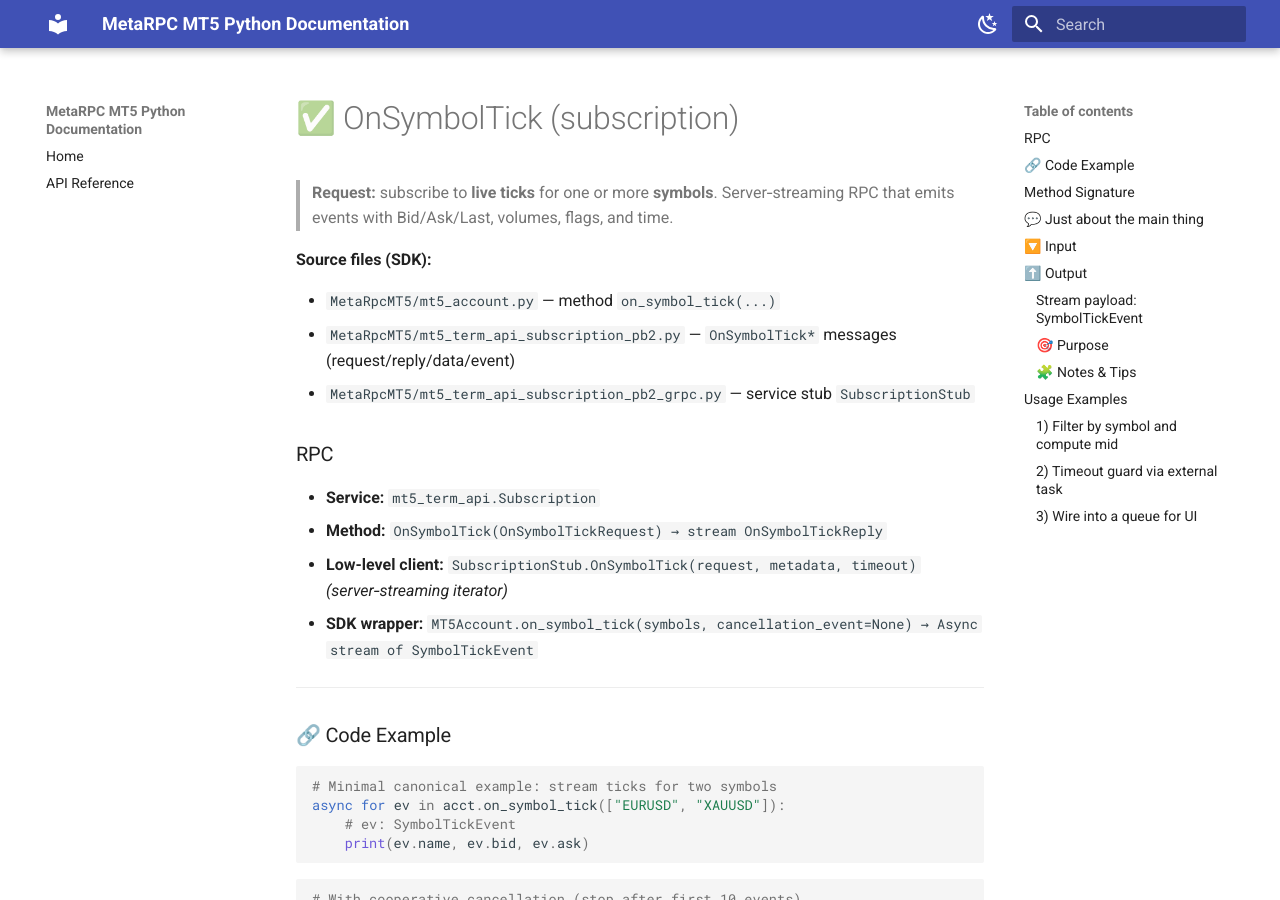
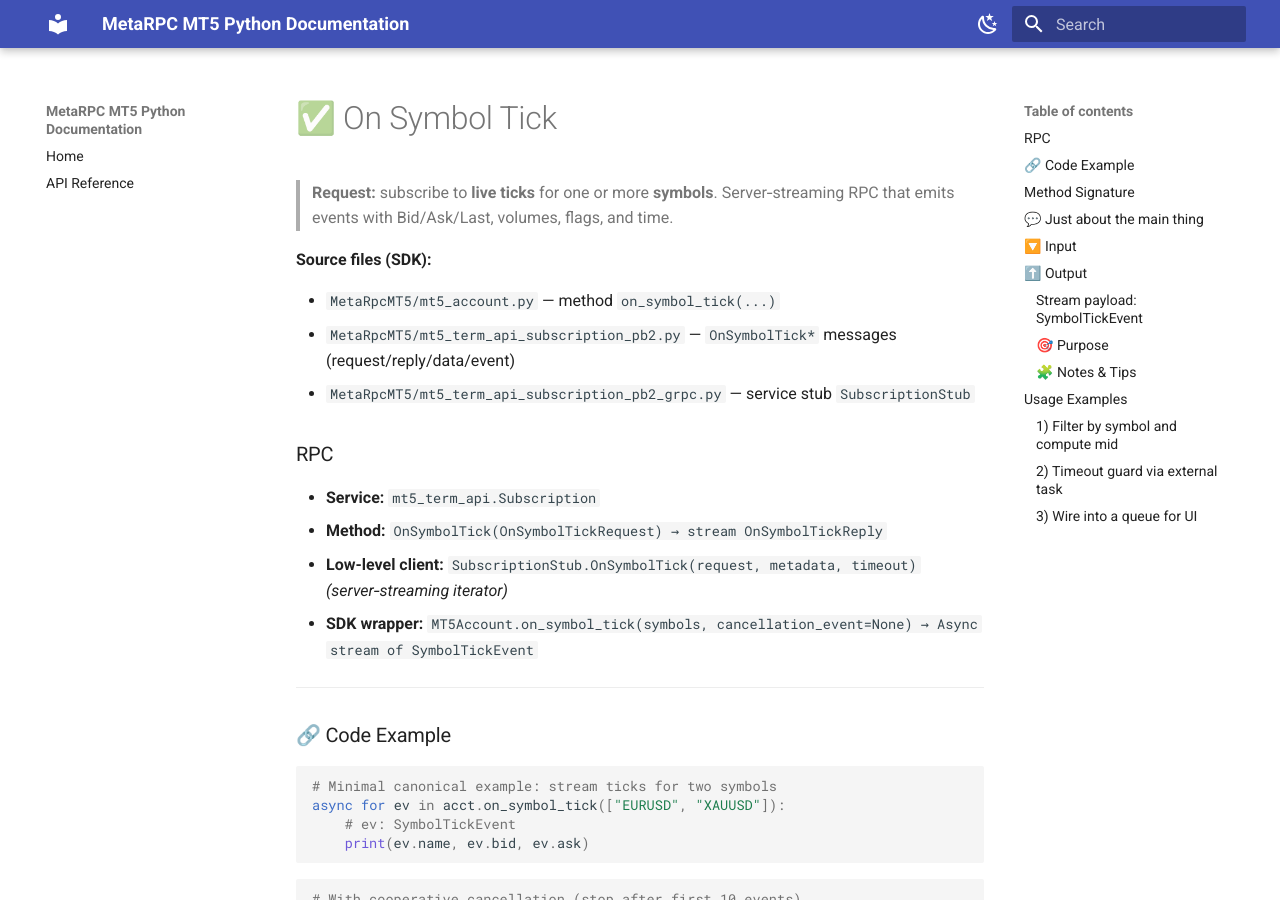
Before and after one commit to MetaRPC/PyMT5, an MkDocs documentation site: the page built from docs/MT5Account/Subscriptions_Streaming/on_symbol_tick.md, in a window 1280 px wide and 900 px high. Built offline with MkDocs 1.6.1 and Material for MkDocs 9.7.7, drawn with Linux system fonts in a browser that asks for light colours.

Commit message:
Update on_symbol_tick.md

```diff
--- a/docs/MT5Account/Subscriptions_Streaming/on_symbol_tick.md
+++ b/docs/MT5Account/Subscriptions_Streaming/on_symbol_tick.md
@@ -1,4 +1,4 @@
-# ✅ OnSymbolTick (subscription)
+# ✅ On Symbol Tick
 
 > **Request:** subscribe to **live ticks** for one or more **symbols**. Server‑streaming RPC that emits events with Bid/Ask/Last, volumes, flags, and time.
 
```
